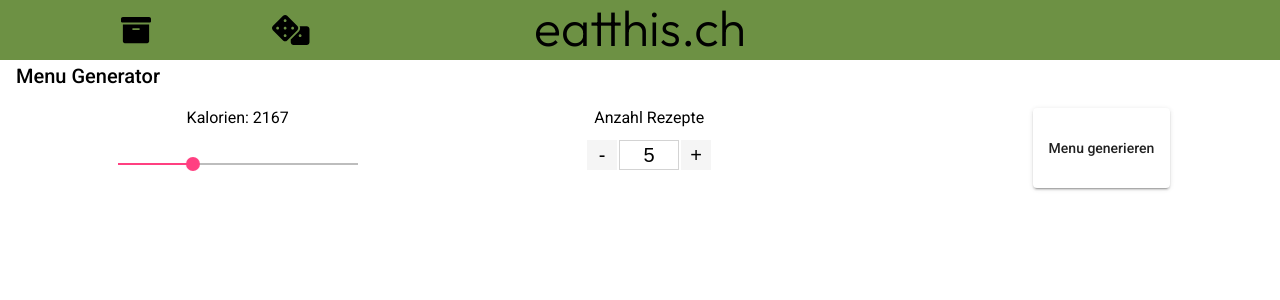
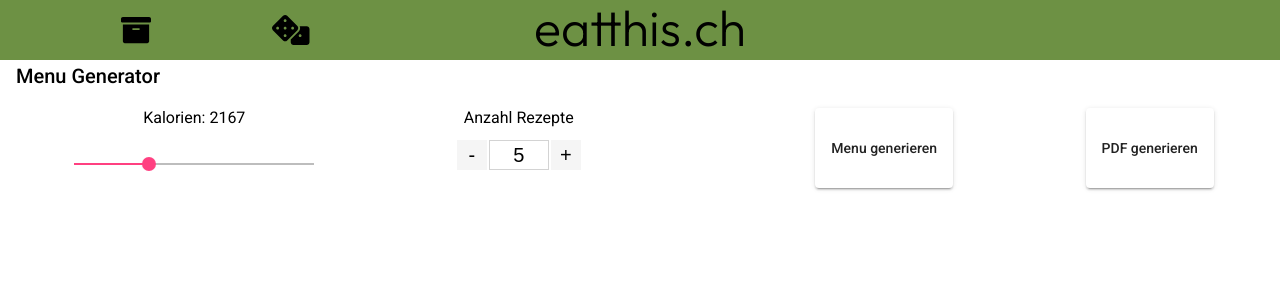
Before and after one commit to eatthis-ch/frontend, an Angular app: page / in a window 1280 px wide. Shown: the top 300 px of the page. Built offline with nearby package versions, Linux system fonts and the light colour scheme.

Commit message:
feat: add first version of pdf

```diff
--- a/package.json
+++ b/package.json
@@ -26,6 +26,7 @@
     "@fortawesome/free-brands-svg-icons": "^5.15.4",
     "@fortawesome/free-regular-svg-icons": "^5.15.4",
     "@fortawesome/free-solid-svg-icons": "^5.15.4",
+    "jspdf": "^2.5.1",
     "ngx-infinite-scroll": "^10.0.1",
     "rxjs": "~7.5.2",
     "tslib": "^2.3.1",
--- a/src/app/menu-generator/menu-generator.component.html
+++ b/src/app/menu-generator/menu-generator.component.html
@@ -29,6 +29,7 @@
         </div>
       </div>
       <button mat-raised-button type="submit">Menu generieren</button>
+      <button mat-raised-button (click)="generatePDF()">PDF generieren</button>
     </form>
   </div>
 
--- a/src/app/menu-generator/menu-generator.component.ts
+++ b/src/app/menu-generator/menu-generator.component.ts
@@ -4,6 +4,7 @@ import { Menu } from '../shared/models/menu';
 import { MenuService } from '../shared/services/menu.service';
 import { faLock, faLockOpen } from '@fortawesome/free-solid-svg-icons';
 import { Router } from '@angular/router';
+import jsPDF from 'jspdf';
 
 @Component({
   selector: 'app-menu-generator',
@@ -26,7 +27,7 @@ export class MenuGeneratorComponent implements OnInit {
   lockedMenuIds: string[] = [];
   hover = false;
   maxHeight = 250;
-  isMobile = false
+  isMobile = false;
 
   constructor(private menuService: MenuService, private router: Router) {}
 
@@ -50,13 +51,11 @@ export class MenuGeneratorComponent implements OnInit {
       if (this.menus.length > 0) {
         let img;
         if (this.isMobile) {
-          img = document.getElementsByClassName(
-            'previewImg'
-          )[this.group.get('numOfRecipes')?.value * 2 - 1] as HTMLElement;
+          img = document.getElementsByClassName('previewImg')[
+            this.group.get('numOfRecipes')?.value * 2 - 1
+          ] as HTMLElement;
         } else {
-          img = document.getElementsByClassName(
-            'previewImg'
-          )[0] as HTMLElement;
+          img = document.getElementsByClassName('previewImg')[0] as HTMLElement;
         }
         this.imgHeight = img.offsetHeight;
         this.imgWidth = img.offsetWidth;
@@ -137,7 +136,7 @@ export class MenuGeneratorComponent implements OnInit {
   }
 
   openMenu(id: string) {
-    window.open('/details/'+ id);
+    window.open('/details/' + id);
   }
 
   getHighestHeight(): number {
@@ -151,4 +150,58 @@ export class MenuGeneratorComponent implements OnInit {
     }
     return maxHeight;
   }
+
+  generatePDF() {
+    const doc = new jsPDF();
+    for (let i = 0; i < this.menus.length; i++) {
+      doc.text('' + this.menus[i].title, 15, 20);
+      doc.addImage(
+        '' + this.getImageURL(this.menus[i].image_id),
+        'JPEG',
+        15,
+        35,
+        100,
+        100
+      );
+      doc.setFontSize(10);
+      doc.text('Zutaten:', 120, 40);
+      //this.ingredientsSplit = res.ingredients.split('\n');
+      let count = 45;
+      this.menus[i].ingredients.split('\n').map((ingredient) => {
+        doc.text('- ' + ingredient, 125, count);
+        count += 5;
+      });
+      doc.setFont('default', 'bold');
+      doc.text('' + this.menus[i].description, 15, 145);
+      doc.setFont('default', 'normal');
+      doc.text('' + this.menus[i].procedure, 15, 150);
+
+      let headers = [
+        "kcal",
+        "Eiweiss",
+        "Fett",
+        "Kohlenhydrate"
+      ]
+
+      let tableData = {
+        kcal: this.menus[i].energy_cal.toString(),
+        Eiweiss: this.menus[i].protein_g.toString(),
+        Fett: this.menus[i].fat_g.toString(),
+        Kohlenhydrate: this.menus[i].carbohydrate_g.toString()
+      }
+      let data = []
+      data.push(Object.assign({}, tableData));
+      doc.table(15, 170, data, headers, { autoSize: true});
+
+      // TODO fix overflow
+      // TODO instert table
+      // TODO remove submit
+      // TODO design
+      // TODO check if last page
+      doc.addPage('a4', 'p');
+    }
+    // http://raw.githack.com/MrRio/jsPDF/master/
+
+    doc.save('tableToPdf.pdf');
+  }
 }
```
Also changed, not shown: 1 other file (tests, documents, lock files or other folders).
